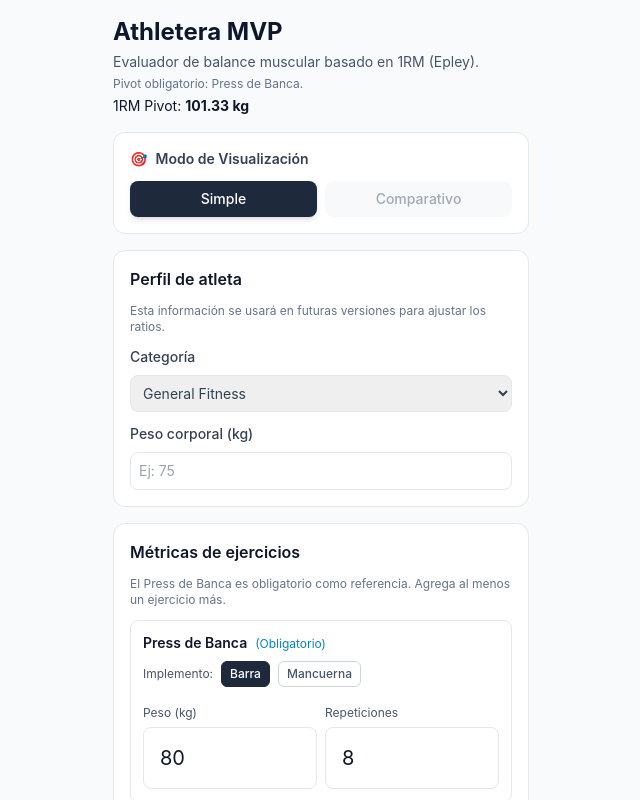
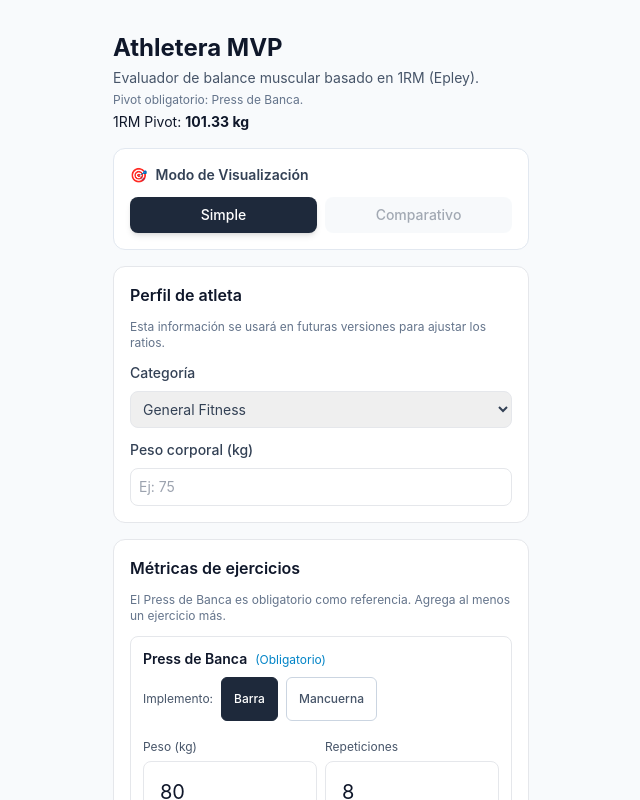
Before and after one commit to yonnijes/Athletera, a React (Vite) app: page / in a window 1280 px wide. Shown: the top 800 px of the page, without its empty margins (319-959 px from the left). Built offline with nearby package versions, Linux system fonts and the light colour scheme.

Commit message:
ui: safe-area padding + header spacing + botones táctiles

```diff
--- a/src/App.tsx
+++ b/src/App.tsx
@@ -36,8 +36,8 @@ export default function App() {
   const availableExercises = EXERCISES.filter((e) => !metrics.some((m) => m.exerciseId === e.id));
 
   return (
-    <main className="mx-auto max-w-md p-4 space-y-4 bg-slate-50 min-h-screen" role="main">
-      <header className="space-y-1">
+    <main className="app-container mx-auto max-w-md p-4 space-y-4 bg-slate-50 min-h-screen" role="main">
+      <header className="space-y-1 pt-8">
         <h1 className="text-2xl font-bold">Athletera MVP</h1>
         <p className="text-sm text-slate-600">Evaluador de balance muscular basado en 1RM (Epley).</p>
         <p className="text-xs text-slate-500">Pivot obligatorio: Press de Banca.</p>
--- a/src/assets/styles.css
+++ b/src/assets/styles.css
@@ -12,3 +12,8 @@ body {
   background: #f8fafc;
   color: #0f172a;
 }
+
+.app-container {
+  padding-top: env(safe-area-inset-top);
+  padding-bottom: env(safe-area-inset-bottom);
+}
--- a/src/components/ExerciseForm.tsx
+++ b/src/components/ExerciseForm.tsx
@@ -85,7 +85,7 @@ export function ExerciseForm({ metrics, availableExercises, onChange, onAdd, onR
                       role="radio"
                       aria-checked={(metric.implement ?? 'barbell') === 'barbell'}
                       onClick={() => onChange(metric.exerciseId, 'implement', 'barbell')}
-                      className={`px-2 py-1 rounded-md text-xs font-medium border transition-all ${
+                      className={`min-h-[44px] px-3 py-2 rounded-md text-xs font-medium border transition-all ${
                         (metric.implement ?? 'barbell') === 'barbell'
                           ? 'bg-slate-800 text-white border-slate-800'
                           : 'bg-white text-slate-600 border-slate-300'
@@ -98,7 +98,7 @@ export function ExerciseForm({ metrics, availableExercises, onChange, onAdd, onR
                       role="radio"
                       aria-checked={metric.implement === 'dumbbell'}
                       onClick={() => onChange(metric.exerciseId, 'implement', 'dumbbell')}
-                      className={`px-2 py-1 rounded-md text-xs font-medium border transition-all ${
+                      className={`min-h-[44px] px-3 py-2 rounded-md text-xs font-medium border transition-all ${
                         metric.implement === 'dumbbell'
                           ? 'bg-slate-800 text-white border-slate-800'
                           : 'bg-white text-slate-600 border-slate-300'
--- a/vite.config.ts
+++ b/vite.config.ts
@@ -15,6 +15,8 @@ export default defineConfig({
         theme_color: '#0ea5e9',
         background_color: '#0f172a',
         display: 'standalone',
+        orientation: 'portrait',
+        display_override: ['window-controls-overlay'],
         start_url: '/',
         scope: '/',
         icons: [
@@ -22,11 +24,13 @@ export default defineConfig({
             src: '/icon-192x192.png',
             sizes: '192x192',
             type: 'image/png',
+            purpose: 'any maskable',
           },
           {
             src: '/icon-512x512.png',
             sizes: '512x512',
             type: 'image/png',
+            purpose: 'any maskable',
           },
         ],
       },
```
